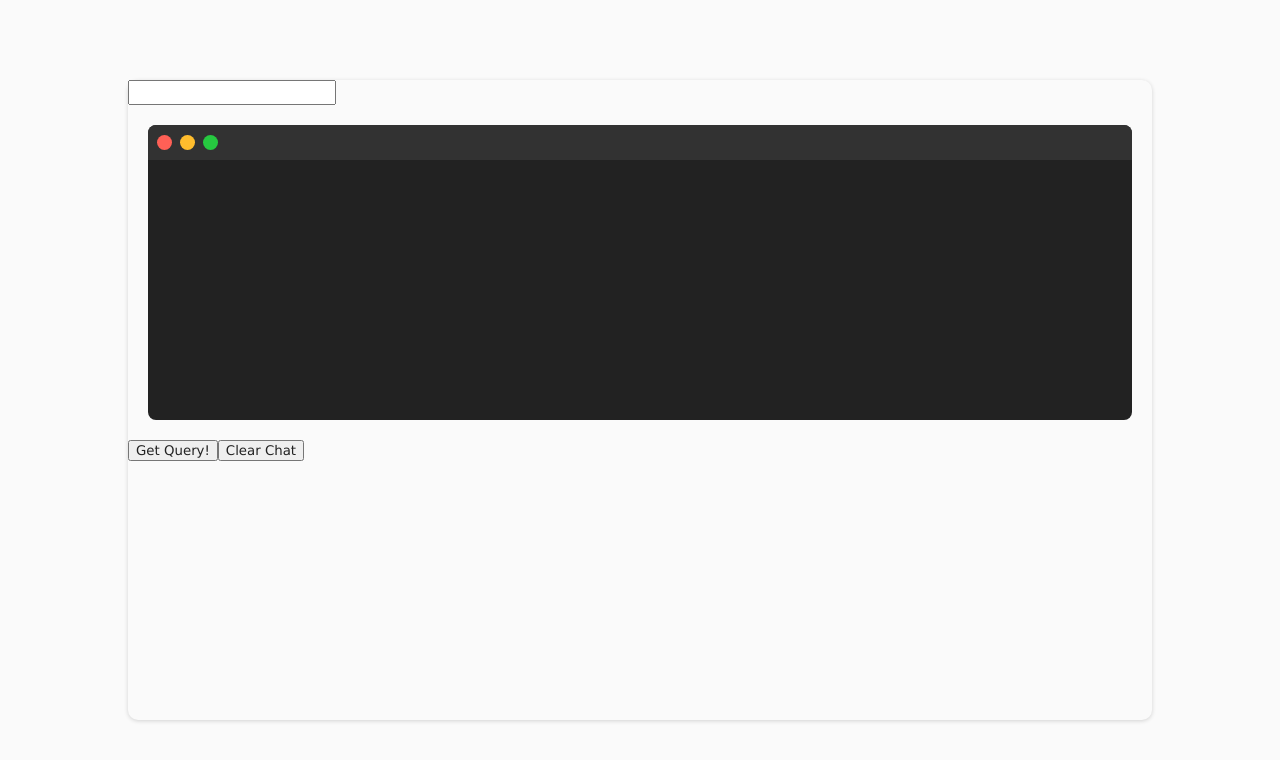
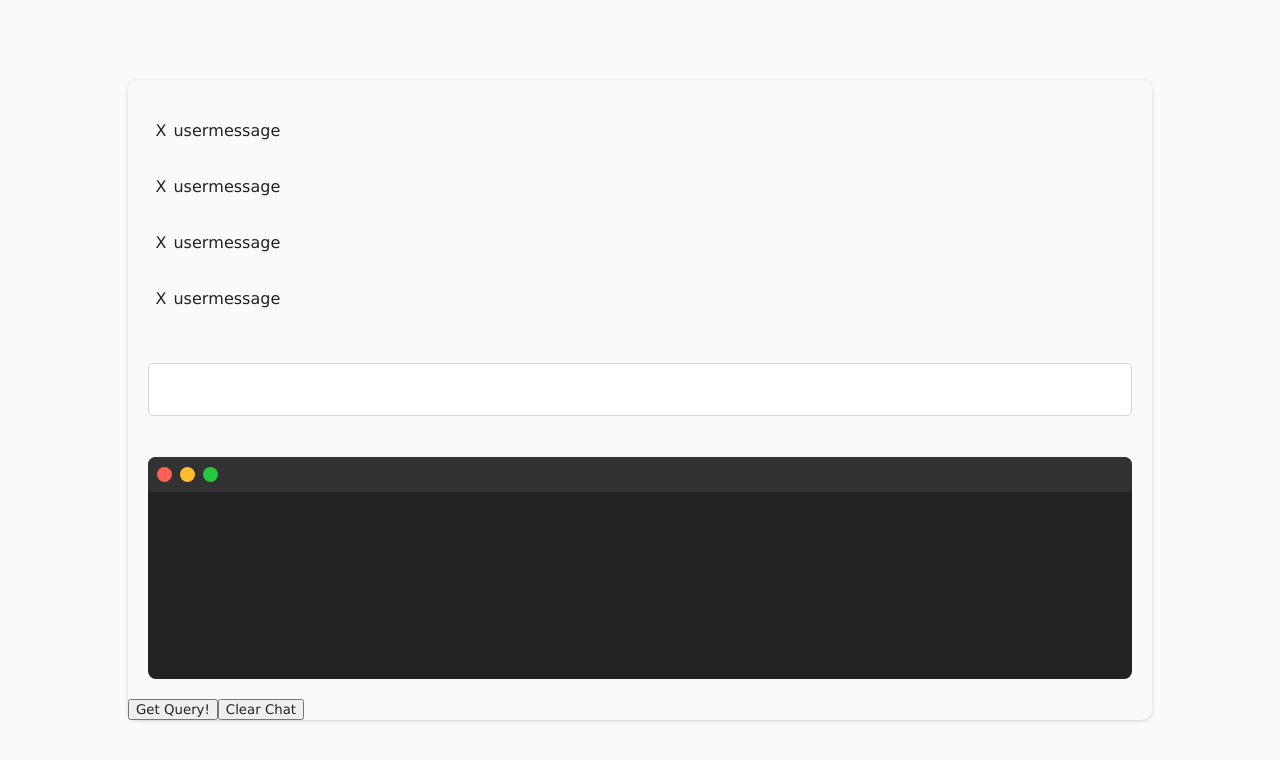
Before and after one commit to ek277/AI-Generator-SQL, a React (Create React App) app: page / in a window 1280 px wide. Shown: the top 760 px of the page. Built offline with nearby package versions, Linux system fonts and the light colour scheme.

Commit message:
Messages Display customization

```diff
--- a/src/components/MessageDisplay.tsx
+++ b/src/components/MessageDisplay.tsx
@@ -1,5 +1,11 @@
 const MessageDisplay = () => {
-  return <div className="message-display"></div>;
+  return (
+    <div className="message-display">
+      <p id="icon">X</p>
+      <p>user</p>
+      <p>message</p>
+    </div>
+  );
 };
 
 export default MessageDisplay;
--- a/src/components/MessagesDisplay.tsx
+++ b/src/components/MessagesDisplay.tsx
@@ -4,6 +4,15 @@ const MessagesDisplay = () => {
   return (
     <div className="messages-display">
       <MessageDisplay />
+      <MessageDisplay />
+      <MessageDisplay />
+      <MessageDisplay />
+      <MessageDisplay />
+      <MessageDisplay />
+      <MessageDisplay />
+      <MessageDisplay />
+      <MessageDisplay />
+      <MessageDisplay />
     </div>
   );
 };
--- a/src/index.css
+++ b/src/index.css
@@ -24,6 +24,9 @@ input {
   background-color: rgb(250, 250, 250);
   border-radius: 10px;
   box-shadow: rgba(0, 0, 0, 0.16) 0 1px 4px;
+  display: flex;
+  justify-content: center;
+  flex-direction: column;
 }
 
 .code-display {
@@ -63,3 +66,41 @@ input {
 .button.last {
   background-color: rgb(38, 201, 64);
 }
+
+.messages-display {
+  width: 96%;
+  margin: 2%;
+  height: 46%;
+  overflow-y: scroll;
+}
+
+::-webkit-scrollbar {
+  -webkit-appearance: none;
+  width: 7px;
+}
+
+::-webkit-scrollbar-thumb {
+  border-radius: 4px;
+  background-color: rgba(0, 0, 0, 0.5);
+  -webkit-box-shadow: 0 0 1px rgba(255, 255, 255, 0.5);
+}
+
+.message-display {
+  width: 100%;
+  display: flex;
+  border-radius: border-box;
+  border-color: rgb(250, 250, 250);
+  margin: 5px 0;
+}
+
+p#icon {
+  padding: 0 7px;
+}
+
+input {
+  margin: 2%;
+  padding: 16px;
+  border: solid rgba(0, 0, 0, 0.16) 1px;
+  box-sizing: border-box;
+  border-radius: 5px;
+}
```
